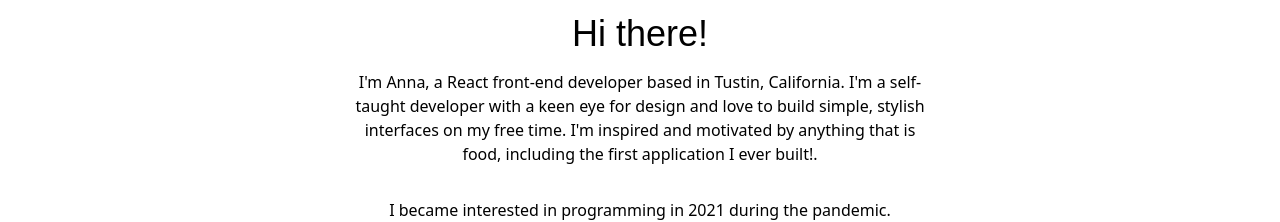
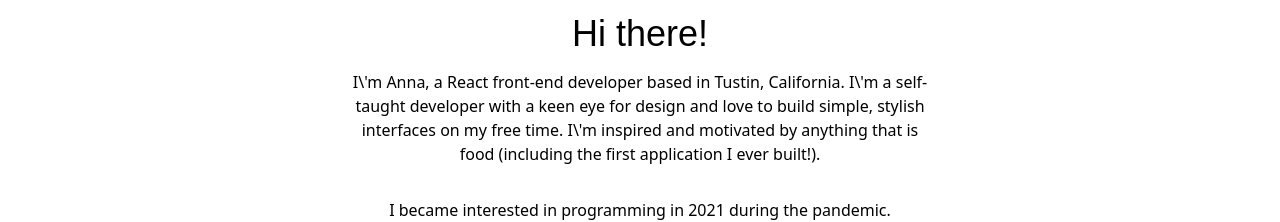
Before and after one commit to leesoli/personal-website-v2.0, a Next.js app: page / in a window 1280 px wide. Shown: the part 162-384 px from the top of the page. Built offline with nearby package versions, Linux system fonts and the light colour scheme.

Commit message:
Updating syntax changes

```diff
--- a/components/About.js
+++ b/components/About.js
@@ -5,7 +5,7 @@ export default function About() {
         <div className="flex flex-col justify-between sm:w-80 lg:items-center lg:w-full pb-8">
           <h2 className="text-4xl font-cursive">Hi there!</h2>
 
-          <p className="my-4 max-w-xl lg:text-center">I'm Anna, a React front-end developer based in Tustin, California. I'm a self-taught developer with a keen eye for design and love to build simple, stylish interfaces on my free time. I'm inspired and motivated by anything that is food, including the first application I ever built!.</p>
+          <p className="my-4 max-w-xl lg:text-center">I\'m Anna, a React front-end developer based in Tustin, California. I\'m a self-taught developer with a keen eye for design and love to build simple, stylish interfaces on my free time. I\'m inspired and motivated by anything that is food (including the first application I ever built!).</p>
 
           <p className="my-4 max-w-xl lg:text-center">I became interested in programming in 2021 during the pandemic. Previously, I worked as a Medic and Teamleader in the U.S. Army and was in search of a career where I would feel equally fulfilled and challenged. I fell in love with programming as it allowed me to apply my creative ability and problem-solving skills.</p>
 
```
